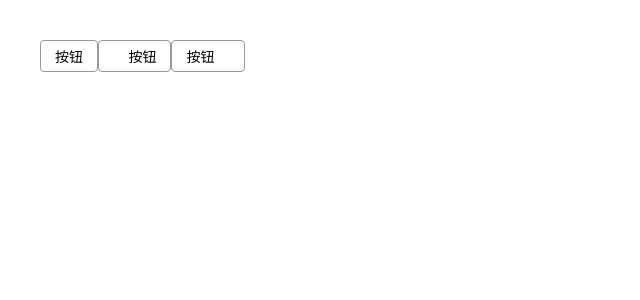
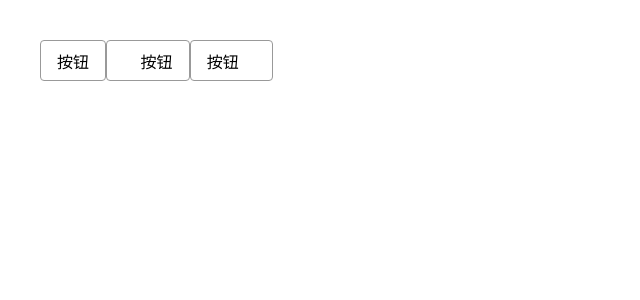
Before and after one commit to Susheng194551/gulu1-demo, a Vue app: page / in a window 1280 px wide. Shown: the top 300 px of the page, without its empty margins (0-640 px from the left). Built offline with nearby package versions, Linux system fonts and the light colour scheme.

Commit message:
验证 iconPosition 为left或right中的一个

```diff
--- a/public/reset.css
+++ b/public/reset.css
@@ -5,8 +5,8 @@
 }
 
 :root {
-    --button-height: 32px;
-    --font-size: 14px;
+    --button-height: 41px;
+    --font-size: 16px;
     --button-bg: white;
     --button-active-bg:#eee;
     --border-radius:4px;
@@ -19,3 +19,4 @@
     margin:20px;
 }
 body{font-size: var(--font-size);}
+.icon{width: 1em;height: 1em}
--- a/src/App.vue
+++ b/src/App.vue
@@ -18,7 +18,4 @@ export default {
 
 <style lang="scss">
 @import "../public/reset.css";
-
-
-.icon{width: 1em;height: 1em}
 </style>
--- a/src/components/button.vue
+++ b/src/components/button.vue
@@ -6,7 +6,17 @@
 </template>
 <script>
 export default {
-  props:['icon', 'iconPosition'],
+ // props:['icon', 'iconPosition'],
+  props:{
+    icon:{},
+    iconPosition:{
+      type:String,
+      default:'left',
+      validator(value){
+        return value ==='left' ||value==='right'
+      }
+    }
+  },
   name:'Button'
 }
 
```
